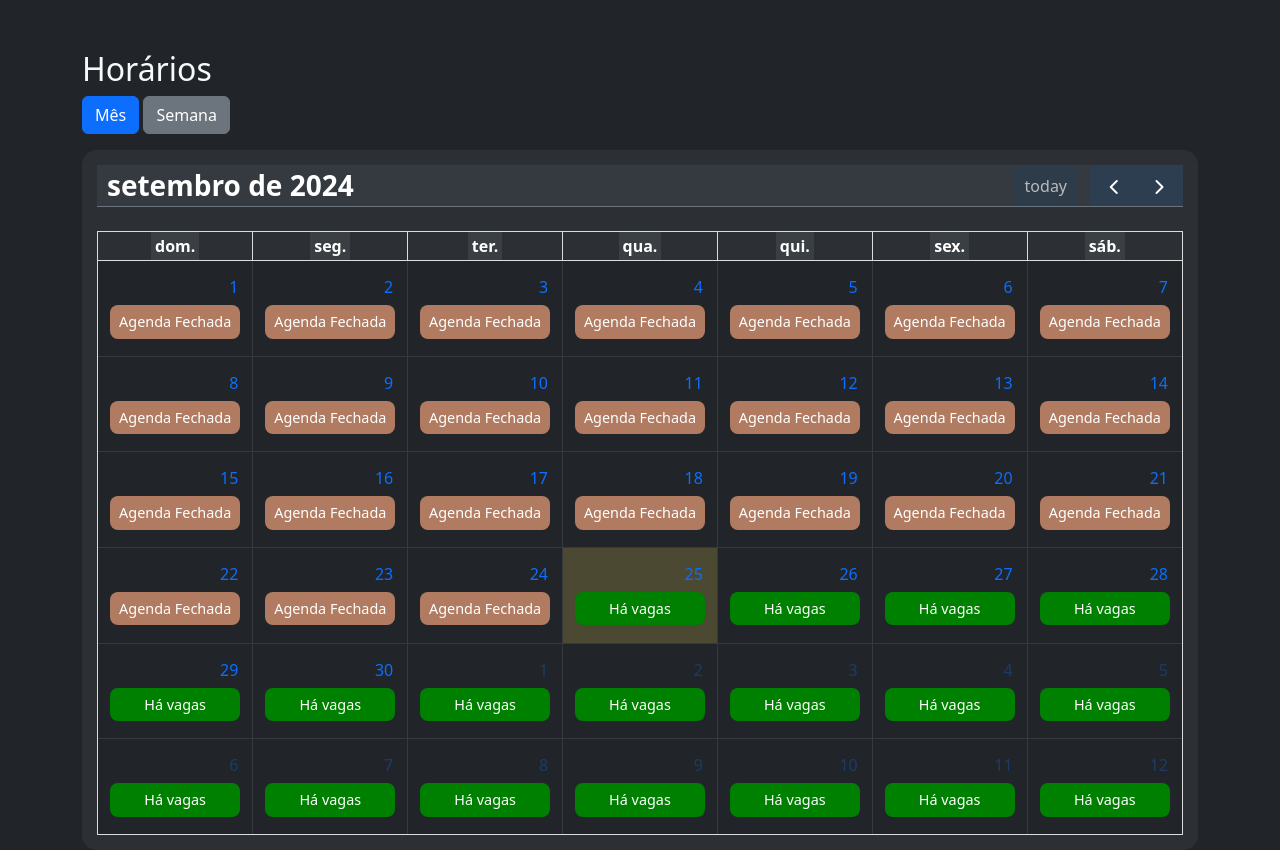
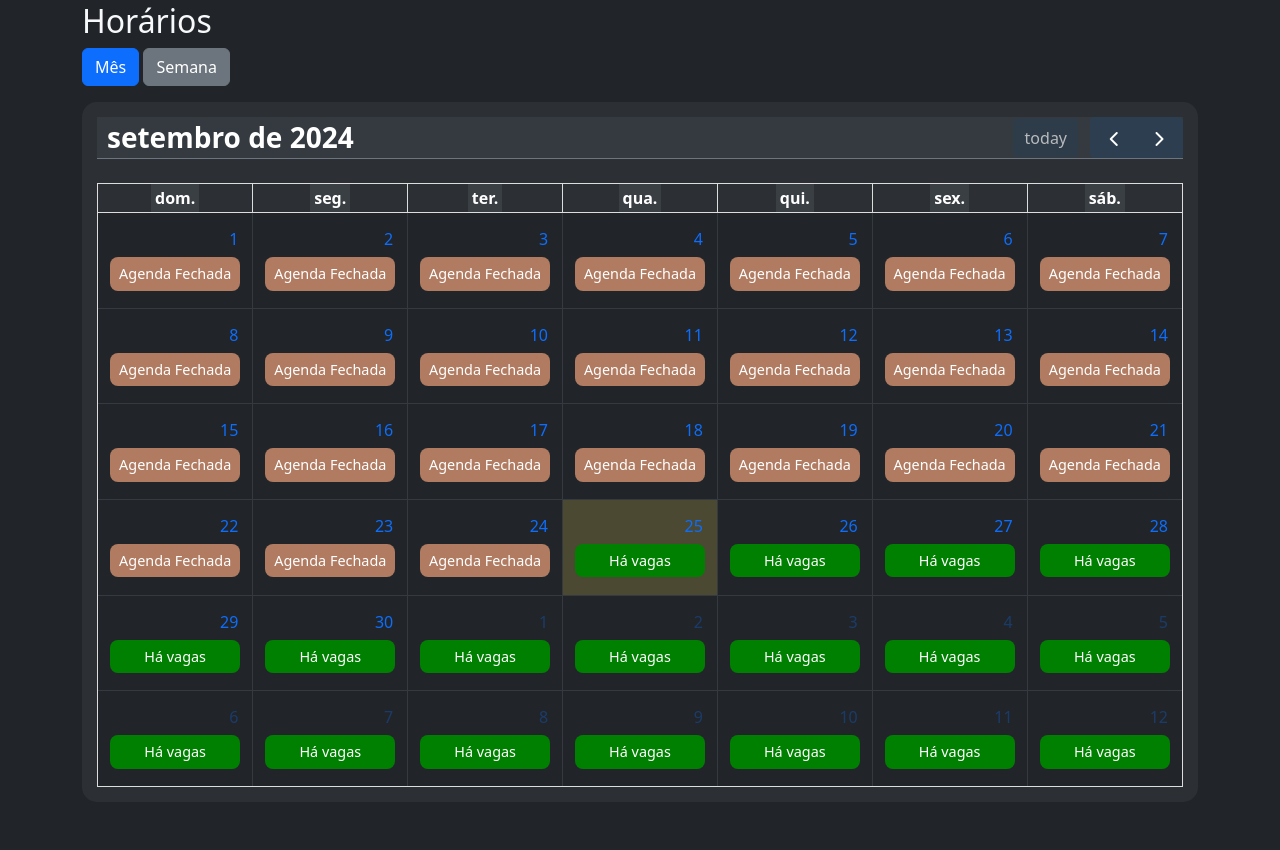
Before and after one commit to lkopsch/agendamento, a Django app: page /horarios/ in a window 1280 px wide. Shown: the part 54-904 px from the top of the page. After the commit the page ends 841 px from the top, so only its background shows below. Run offline with Django 5.2, Linux system fonts and the light colour scheme; data comes from the database, SQL or seed files in the repository; lists and menus that the app fills with data are empty.

Commit message:
Editado a class boostrap mt-5 na div da agenda para que ela fique mais centralizada

```diff
--- a/agenda_clientes/templates/horarios.html
+++ b/agenda_clientes/templates/horarios.html
@@ -5,7 +5,7 @@
 {% block 'head'%} {% endblock %}
 
 {% block 'body'%}
-<div class="container mt-5">
+<div class="container">
     <div class="row">
         <div class="col-md-12">
             <h2>Horários</h2>
```
